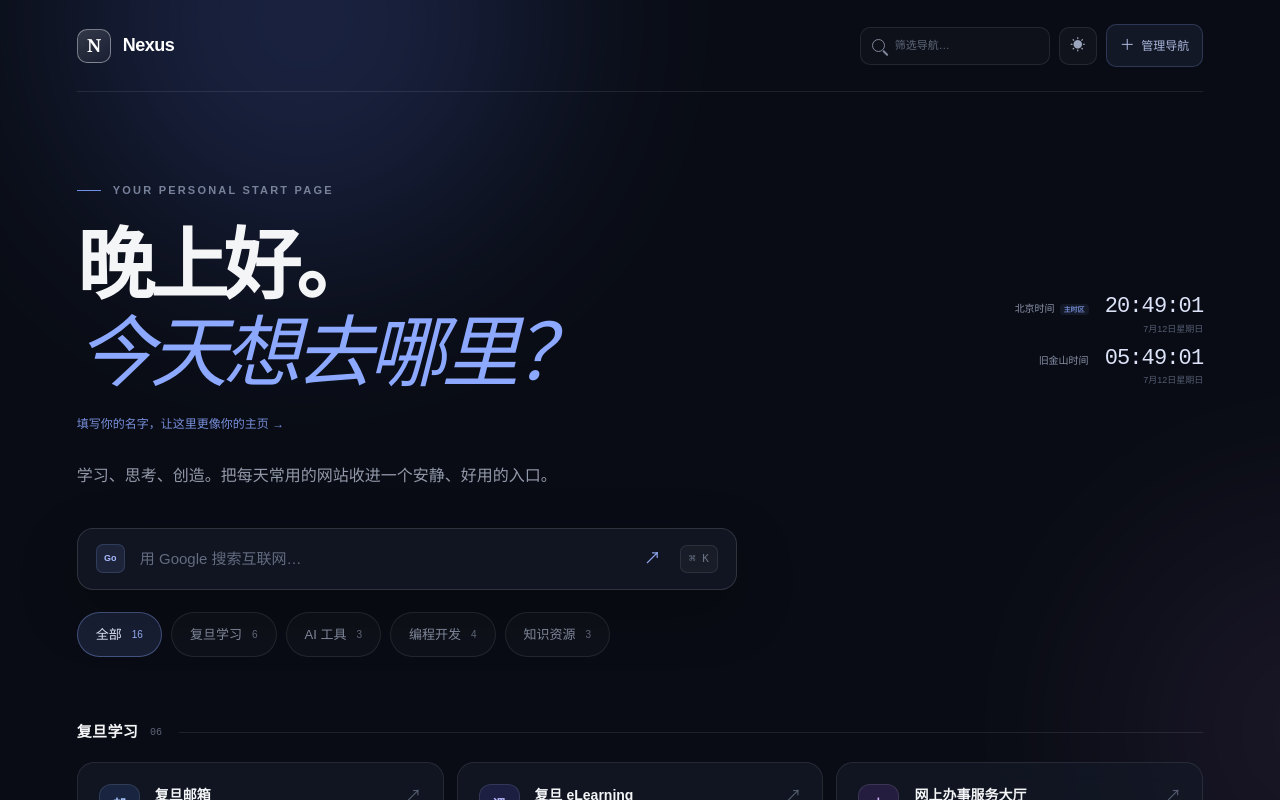
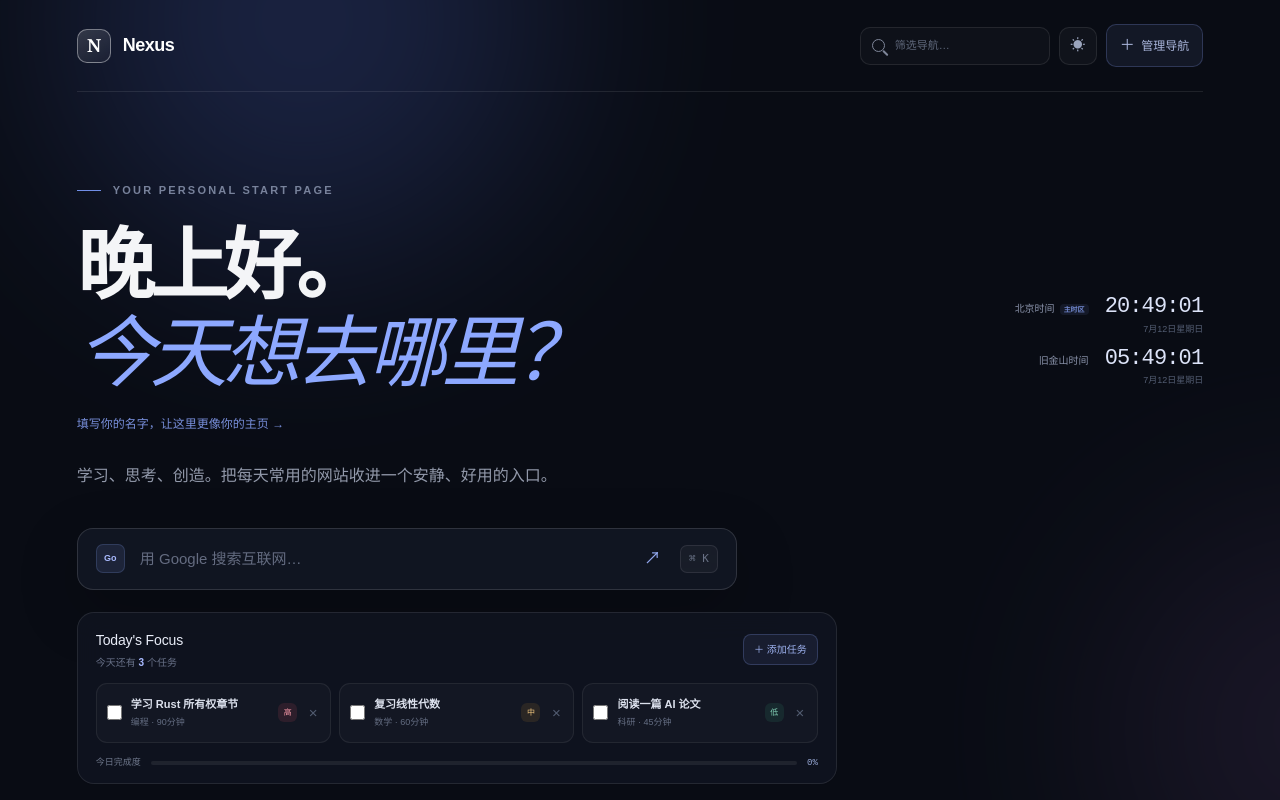
Before and after one commit to LewisStarCo/nexus-navigation, a Next.js app in the folder nexus-navigation-source/nexus-navigation-vercel/: page / in a window 1280 px wide. Shown: the top 800 px of the page. Built offline with nearby package versions, Linux system fonts and the light colour scheme.

Commit message:
Add files via upload

```diff
--- a/nexus-navigation-source/nexus-navigation-vercel/app/globals.css
+++ b/nexus-navigation-source/nexus-navigation-vercel/app/globals.css
@@ -68,6 +68,35 @@
 .search-box button.google-submit { font-size: 17px; color: #92a8ee; order: 3; }
 .search-box kbd { order: 4; }
 
+.focus-panel { width: min(100%, 760px); margin-top: 22px; padding: 17px 18px 14px; border: 1px solid var(--line); border-radius: 17px; background: rgba(18,23,36,.68); backdrop-filter: blur(14px); }
+.focus-head { display: flex; align-items: center; justify-content: space-between; gap: 16px; }
+.focus-head h2 { margin: 0; color: #e9edf8; font-size: 14px; letter-spacing: -.01em; }
+.focus-head p { margin: 4px 0 0; color: #687188; font-size: 10px; }
+.focus-head p strong { color: #a9baff; }
+.focus-add { border: 1px solid rgba(141,168,255,.22); background: rgba(141,168,255,.08); color: #9eb2f0; border-radius: 8px; padding: 7px 10px; font-size: 10px; cursor: pointer; }
+.focus-list { display: grid; grid-template-columns: repeat(3, minmax(0, 1fr)); gap: 8px; margin-top: 13px; max-height: 185px; overflow-y: auto; }
+.focus-task { min-width: 0; min-height: 60px; display: flex; align-items: center; gap: 7px; border: 1px solid rgba(255,255,255,.065); background: rgba(255,255,255,.025); border-radius: 11px; padding: 9px 8px 9px 10px; }
+.focus-task label { display: flex; align-items: center; gap: 9px; min-width: 0; flex: 1; cursor: pointer; }
+.focus-task input { accent-color: #8da8ff; width: 15px; height: 15px; margin: 0; flex: 0 0 auto; }
+.focus-task label span { display: grid; gap: 4px; min-width: 0; }
+.focus-task label strong { color: #dce1ed; font-size: 11px; font-weight: 600; white-space: nowrap; overflow: hidden; text-overflow: ellipsis; }
+.focus-task label small { color: #646d82; font-size: 9px; }
+.focus-task.done label strong { color: #60697d; text-decoration: line-through; }
+.focus-task.done { opacity: .68; }
+.priority { min-width: 19px; height: 19px; display: grid; place-items: center; border-radius: 6px; font-size: 8px; flex: 0 0 auto; }
+.priority-高 { color: #ff9ead; background: rgba(226,74,101,.13); }.priority-中 { color: #f2c77f; background: rgba(211,149,48,.12); }.priority-低 { color: #87d7bb; background: rgba(56,172,131,.12); }
+.focus-delete { width: 18px; height: 22px; padding: 0; border: 0; background: transparent; color: #535d72; cursor: pointer; font-size: 15px; }
+.focus-delete:hover { color: #ff8798; }
+.focus-empty { grid-column: 1 / -1; margin: 3px 0; color: #646d82; font-size: 10px; }
+.focus-progress { display: grid; grid-template-columns: auto 1fr auto; align-items: center; gap: 10px; margin-top: 13px; color: #6e778b; font-size: 9px; }
+.focus-progress > div { height: 4px; overflow: hidden; border-radius: 99px; background: rgba(255,255,255,.07); }
+.focus-progress i { display: block; height: 100%; border-radius: inherit; background: linear-gradient(90deg, #6f8de8, #9ab0f5); transition: width .3s ease; }
+.focus-progress strong { color: #9aabd9; font: 9px monospace; }
+.focus-form { display: grid; grid-template-columns: 2fr 1fr 78px 100px auto; gap: 7px; margin-top: 13px; }
+.focus-form input, .focus-form select { min-width: 0; height: 34px; border: 1px solid rgba(255,255,255,.1); border-radius: 8px; outline: none; background: #151a28; color: #dce1ed; padding: 0 9px; font-size: 9px; }
+.focus-form input:focus, .focus-form select:focus { border-color: rgba(141,168,255,.5); }
+.focus-form button { border: 0; border-radius: 8px; background: #9eb4fa; color: #101521; font-size: 9px; font-weight: 700; padding: 0 12px; cursor: pointer; }
+
 .filters { display: flex; flex-wrap: wrap; gap: 9px; margin-top: 22px; }
 .filters button { border: 1px solid var(--line); background: rgba(255,255,255,.025); color: #858da1; border-radius: 999px; padding: 12px 18px; font-size: 13px; cursor: pointer; display: flex; gap: 10px; align-items: center; transition: .2s ease; }
 .filters button span { font-size: 10px; color: #626b7e; }
@@ -121,6 +150,11 @@
 .theme-light .brand-mark { border-color: rgba(40,55,90,.2); background: white; }
 .theme-light .manage-button, .theme-light .theme-toggle { color: #536382; background: rgba(255,255,255,.72); border-color: rgba(55,72,110,.16); }
 .theme-light .mini-search, .theme-light .search-box { background: rgba(255,255,255,.88); border-color: rgba(55,72,110,.16); box-shadow: 0 18px 55px rgba(63,78,115,.1); }
+.theme-light .focus-panel { background: rgba(255,255,255,.72); border-color: rgba(55,72,110,.13); box-shadow: 0 12px 38px rgba(63,78,115,.06); }
+.theme-light .focus-head h2, .theme-light .focus-task label strong { color: #293144; }
+.theme-light .focus-task { background: rgba(247,248,252,.85); border-color: rgba(55,72,110,.09); }
+.theme-light .focus-form input, .theme-light .focus-form select { background: white; color: #293144; border-color: rgba(55,72,110,.15); }
+.theme-light .focus-progress > div { background: rgba(55,72,110,.1); }
 .theme-light .mini-search input, .theme-light .search-box input { color: #202636; }
 .theme-light .hero h1 { color: #181e2b; }
 .theme-light .hero h1 em { color: #526fce; }
@@ -225,6 +259,11 @@
   .intro { font-size: 14px; max-width: 310px; }
   .search-box { height: 57px; }
   .search-box kbd { display: none; }
+  .focus-panel { padding: 15px 14px 12px; }
+  .focus-list { grid-template-columns: 1fr; max-height: 210px; }
+  .focus-form { grid-template-columns: 1fr 1fr; }
+  .focus-form input:first-child { grid-column: 1 / -1; }
+  .focus-form button { height: 34px; }
   .filters { flex-wrap: nowrap; overflow-x: auto; margin-right: -18px; padding-right: 18px; scrollbar-width: none; }
   .filters::-webkit-scrollbar { display: none; }
   .filters button { white-space: nowrap; }
--- a/nexus-navigation-source/nexus-navigation-vercel/app/page.tsx
+++ b/nexus-navigation-source/nexus-navigation-vercel/app/page.tsx
@@ -5,10 +5,16 @@
 type NavLink = { id: string; title: string; description: string; url: string; category: string; mark: string; color: string };
 type ClockZone = { label: string; zone: string };
 type SearchEngine = { label: string; url: string };
+type FocusTask = { id: string; title: string; category: string; minutes: number; priority: "高" | "中" | "低"; completed: boolean };
 
 const defaultCategories = ["复旦学习", "AI 工具", "编程开发", "知识资源"];
 const palette = ["blue", "indigo", "violet", "cyan", "sky", "teal", "emerald", "amber", "orange", "rose", "purple", "pink"];
 const defaultZones: ClockZone[] = [{ label: "北京时间", zone: "Asia/Shanghai" }, { label: "旧金山时间", zone: "America/Los_Angeles" }];
+const defaultFocusTasks: FocusTask[] = [
+  { id: "focus-rust", title: "学习 Rust 所有权章节", category: "编程", minutes: 90, priority: "高", completed: false },
+  { id: "focus-algebra", title: "复习线性代数", category: "数学", minutes: 60, priority: "中", completed: false },
+  { id: "focus-paper", title: "阅读一篇 AI 论文", category: "科研", minutes: 45, priority: "低", completed: false },
+];
 const searchEngines: SearchEngine[] = [
   { label: "Google", url: "https://www.google.com/search?q={query}" },
   { label: "百度", url: "https://www.baidu.com/s?wd={query}" },
@@ -58,6 +64,9 @@
   const [zones, setZones] = useState<ClockZone[]>(defaultZones);
   const [theme, setTheme] = useState<"dark" | "light">("dark");
   const [searchEngine, setSearchEngine] = useState<SearchEngine>(searchEngines[0]);
+  const [focusTasks, setFocusTasks] = useState<FocusTask[]>(defaultFocusTasks);
+  const [focusComposerOpen, setFocusComposerOpen] = useState(false);
+  const [focusForm, setFocusForm] = useState({ title: "", category: "", minutes: "", priority: "中" as FocusTask["priority"] });
   const [customEngine, setCustomEngine] = useState<SearchEngine>({ label: "", url: "" });
   const [zoneToAdd, setZoneToAdd] = useState(zoneOptions[0].zone);
   const [query, setQuery] = useState("");
@@ -84,6 +93,7 @@
         if (Array.isArray(data.zones) && data.zones.length) setZones(data.zones);
         if (data.theme === "light" || data.theme === "dark") setTheme(data.theme);
         if (data.searchEngine?.label && data.searchEngine?.url) setSearchEngine(data.searchEngine);
+        if (Array.isArray(data.focusTasks)) setFocusTasks(data.focusTasks);
       }
     } catch { /* Keep defaults if saved data is unavailable. */ }
     setReady(true);
@@ -93,8 +103,8 @@
   }, []);
 
   useEffect(() => {
-    if (ready) localStorage.setItem("nexus-data-v1", JSON.stringify({ links, categories, username, zones, theme, searchEngine }));
-  }, [links, categories, username, zones, theme, searchEngine, ready]);
+    if (ready) localStorage.setItem("nexus-data-v1", JSON.stringify({ links, categories, username, zones, theme, searchEngine, focusTasks }));
+  }, [links, categories, username, zones, theme, searchEngine, focusTasks, ready]);
 
   useEffect(() => {
     const onKey = (event: KeyboardEvent) => {
@@ -112,6 +122,9 @@
     return links.filter((link) => (activeCategory === "全部" || link.category === activeCategory) && (!needle || `${link.title} ${link.description} ${link.url}`.toLowerCase().includes(needle)));
   }, [links, query, activeCategory]);
   const groupedLinks = categories.map((category) => ({ category, items: visibleLinks.filter((link) => link.category === category) })).filter((group) => group.items.length);
+  const focusCompleted = focusTasks.filter((task) => task.completed).length;
+  const focusRemaining = focusTasks.length - focusCompleted;
+  const focusProgress = focusTasks.length ? Math.round((focusCompleted / focusTasks.length) * 100) : 0;
 
   const primaryHour = now ? Number(new Intl.DateTimeFormat("zh-CN", { hour: "2-digit", hour12: false, timeZone: zones[0]?.zone }).formatToParts(now).find((part) => part.type === "hour")?.value ?? now.getHours()) : 12;
   const greeting = !now ? "你好" : primaryHour < 11 ? "早上好" : primaryHour < 14 ? "中午好" : primaryHour < 18 ? "下午好" : "晚上好";
@@ -163,9 +176,18 @@
     const value = googleQuery.trim();
     if (value) window.open(searchEngine.url.replace("{query}", encodeURIComponent(value)), "_blank", "noopener,noreferrer");
   }
+  function addFocusTask(event: FormEvent) {
+    event.preventDefault();
+    const title = focusForm.title.trim();
+    const minutes = Number(focusForm.minutes);
+    if (!title || !Number.isFinite(minutes) || minutes < 1) return;
+    setFocusTasks((items) => [...items, { id: crypto.randomUUID(), title, category: focusForm.category.trim() || "其他", minutes: Math.round(minutes), priority: focusForm.priority, completed: false }]);
+    setFocusForm({ title: "", category: "", minutes: "", priority: "中" });
+    setFocusComposerOpen(false);
+  }
   function resetAll() {
-    if (!confirm("恢复默认内容？你添加的分类、网址和用户名将被清除。")) return;
-    setLinks(defaultLinks); setCategories(defaultCategories); setUsername(""); setZones(defaultZones); setActiveCategory("全部");
+    if (!confirm("恢复默认内容？你添加的分类、网址、任务和用户名将被清除。")) return;
+    setLinks(defaultLinks); setCategories(defaultCategories); setUsername(""); setZones(defaultZones); setFocusTasks(defaultFocusTasks); setActiveCategory("全部");
   }
 
   return (
@@ -187,6 +209,15 @@
         {!username && <button className="name-prompt" onClick={() => setSettingsOpen(true)}>填写你的名字，让这里更像你的主页 →</button>}
         <p className="intro">学习、思考、创造。把每天常用的网站收进一个安静、好用的入口。</p>
         <form className="search-box" onSubmit={searchGoogle}><span className="engine-badge">{searchEngine.label.slice(0, 2)}</span><input id="google-search" value={googleQuery} onChange={(e) => setGoogleQuery(e.target.value)} placeholder={`用 ${searchEngine.label} 搜索互联网…`} aria-label={`${searchEngine.label} 搜索`} /><button className="google-submit" type="submit" aria-label="搜索">↗</button><kbd>⌘ K</kbd></form>
+        <section className="focus-panel" aria-labelledby="focus-title">
+          <div className="focus-head"><div><h2 id="focus-title">Today&apos;s Focus</h2><p>今天还有 <strong>{focusRemaining}</strong> 个任务</p></div><button type="button" className="focus-add" onClick={() => setFocusComposerOpen((value) => !value)}>{focusComposerOpen ? "收起" : "＋ 添加任务"}</button></div>
+          {focusComposerOpen && <form className="focus-form" onSubmit={addFocusTask}><input autoFocus value={focusForm.title} onChange={(e) => setFocusForm({ ...focusForm, title: e.target.value })} placeholder="任务名称" required /><input value={focusForm.category} onChange={(e) => setFocusForm({ ...focusForm, category: e.target.value })} placeholder="分类，如编程" /><input type="number" min="1" max="1440" value={focusForm.minutes} onChange={(e) => setFocusForm({ ...focusForm, minutes: e.target.value })} placeholder="分钟" required /><select value={focusForm.priority} onChange={(e) => setFocusForm({ ...focusForm, priority: e.target.value as FocusTask["priority"] })}><option value="高">高优先级</option><option value="中">中优先级</option><option value="低">低优先级</option></select><button>添加</button></form>}
+          <div className="focus-list">
+            {focusTasks.map((task) => <article className={`focus-task ${task.completed ? "done" : ""}`} key={task.id}><label><input type="checkbox" checked={task.completed} onChange={() => setFocusTasks((items) => items.map((item) => item.id === task.id ? { ...item, completed: !item.completed } : item))} /><span><strong>{task.title}</strong><small>{task.category} · {task.minutes}分钟</small></span></label><span className={`priority priority-${task.priority}`}>{task.priority}</span><button className="focus-delete" type="button" aria-label={`删除${task.title}`} onClick={() => setFocusTasks((items) => items.filter((item) => item.id !== task.id))}>×</button></article>)}
+            {!focusTasks.length && <p className="focus-empty">今天还没有任务，给自己安排一个小目标吧。</p>}
+          </div>
+          <div className="focus-progress"><span>今日完成度</span><div><i style={{ width: `${focusProgress}%` }} /></div><strong>{focusProgress}%</strong></div>
+        </section>
         <div className="filters">
           {["全部", ...categories].map((category) => <button type="button" key={category} className={activeCategory === category ? "active" : ""} onClick={() => setActiveCategory(category)}>{category}<span>{category === "全部" ? links.length : links.filter((link) => link.category === category).length}</span></button>)}
         </div>
```
